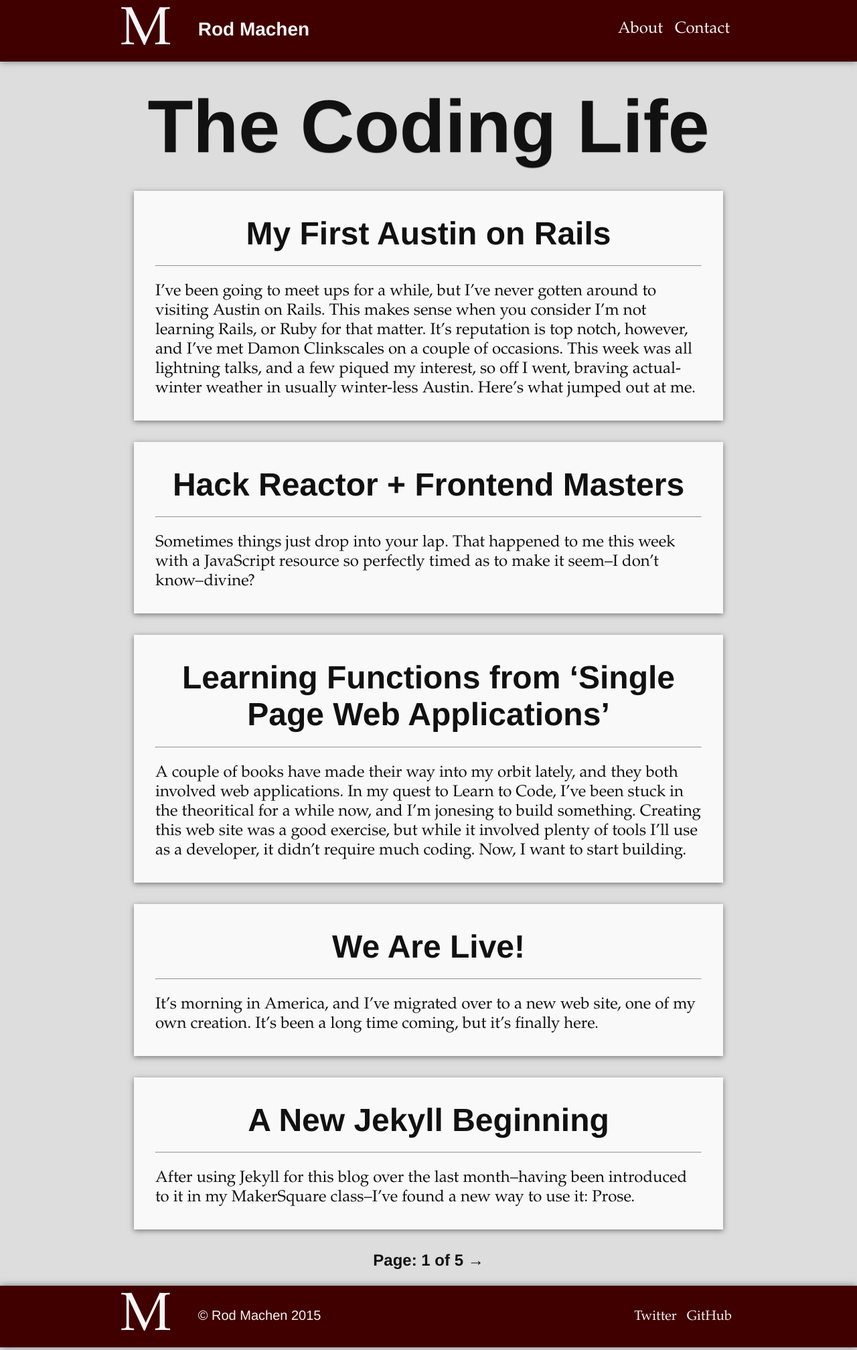
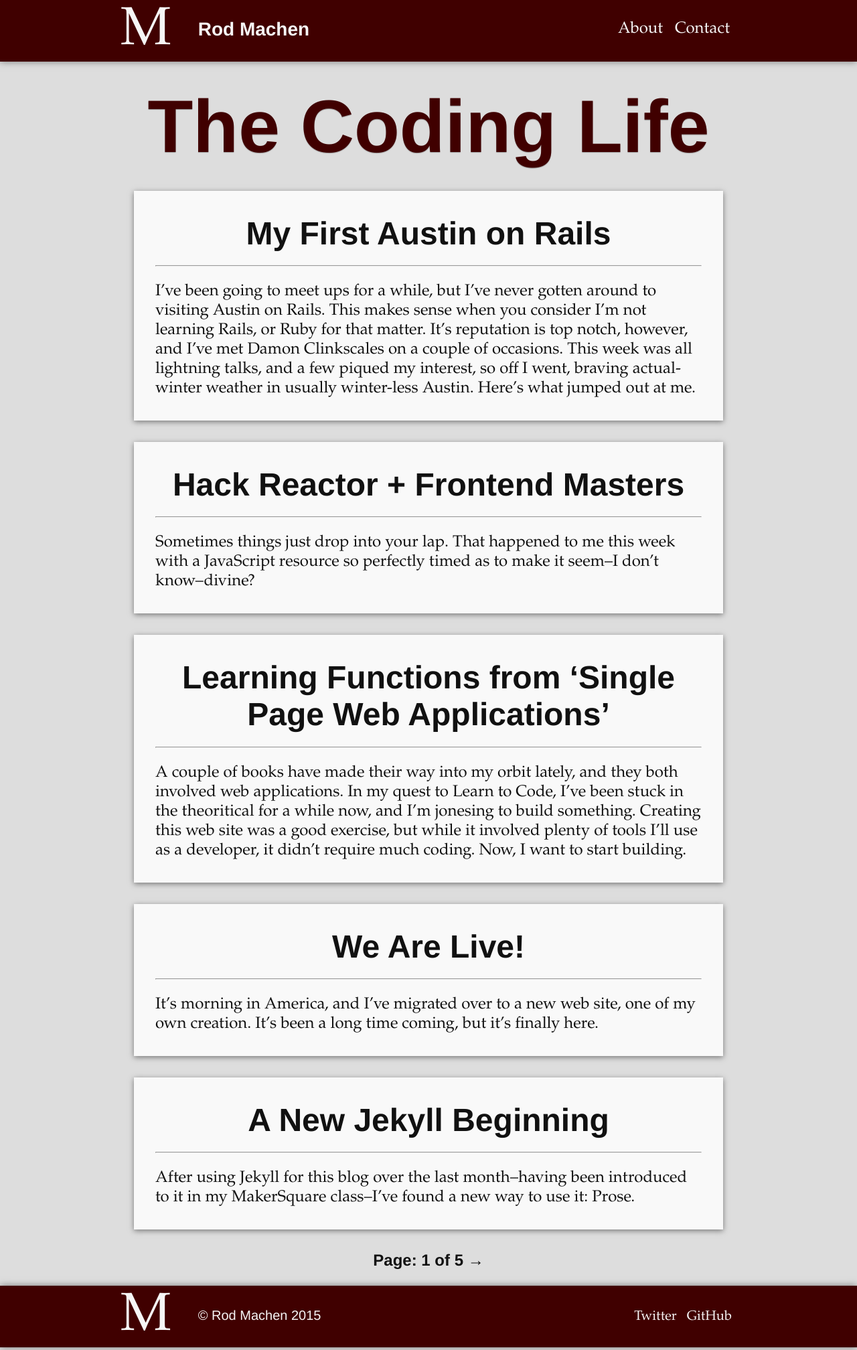
Before and after one commit to rodmachen/rodmachen.github.io, a Jekyll site: the page built from index.html, in a window 1280 px wide. Shown: the whole page at 67% size. Built offline with Jekyll 4.4.1, drawn with Linux system fonts in a browser that asks for light colours; nearby versions of some CDN libraries; the list of posts is cut into pages by our own code.

Commit message:
change page heading color

```diff
--- a/css/main.scss
+++ b/css/main.scss
@@ -108,6 +108,7 @@ body {
 	}
 }
 .page-heading {
+	color: $brand-color;
 	font-size: 6em;
 	text-align: center;
 	font-family: "Helvetica Neue",Helvetica,Arial,sans-serif;
```
